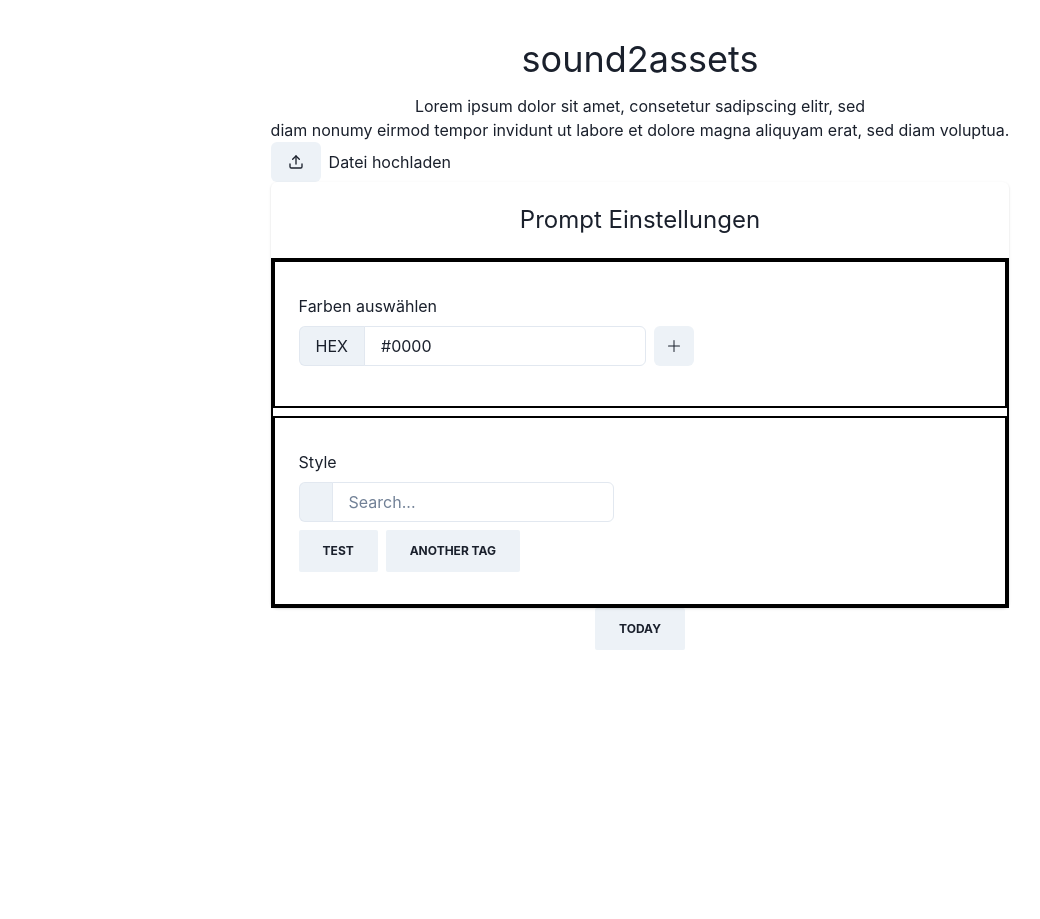
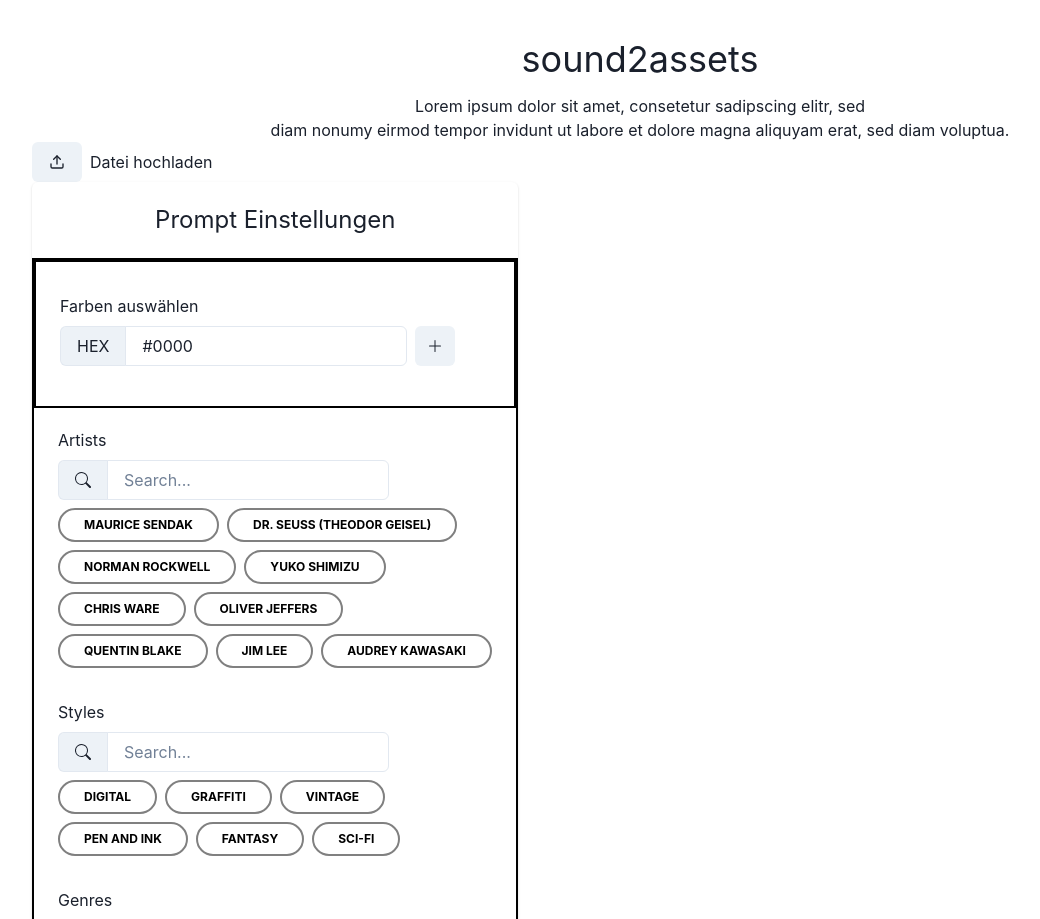
Before and after one commit to ExLeonem/sound2asset, a React (Vite) app: page / in a window 1280 px wide. Shown: the top 919 px of the page, without its empty margins (0-1040 px from the left). Before the commit the page ends 800 px from the top, so only its background shows below. Built offline with nearby package versions, Linux system fonts and the light colour scheme.

Commit message:
add generic selection create sidebar

```diff
--- a/src/App.tsx
+++ b/src/App.tsx
@@ -19,7 +19,6 @@ function App() {
       </Header>
       <FileUpload />
       <Sidebar/>
-      <Tag>today</Tag>
     </>
   )
 }
--- /dev/null
+++ b/src/assets/colors.module.scss
@@ -0,0 +1,4 @@
+
+$celtic_blue: #2368D6;
+$columbia_blue: #BFDBF7;
+$oxford_blue: #16243B;
--- a/src/components/color/color.module.scss
+++ b/src/components/color/color.module.scss
@@ -4,7 +4,6 @@
 
 .color {
   cursor: pointer;
-  user-select: none;
   padding: 8px;
 
   &:hover .colorBuble {
--- a/src/components/search/search.tsx
+++ b/src/components/search/search.tsx
@@ -1,5 +1,6 @@
-import {Input, InputGroup, InputLeftAddon, VStack} from "@chakra-ui/react";
-import {useState} from "react";
+import { IconButton, Input, InputGroup, InputLeftAddon, VStack } from "@chakra-ui/react";
+import { useState } from "react";
+import { BsSearch, BsPlusLg } from "react-icons/bs";
 
 interface SearhProps {
   collection?: string[];
@@ -10,22 +11,25 @@ const Search = ({ collection }: SearhProps) => {
 
   const filterCollection = (searchString: string) => {
     let searchLength = searchString.length;
-        return collection?.map(item => item.slice(0, searchLength)).filter(item => item === searchString)
-    }
+    return collection
+      ?.map((item) => item.slice(0, searchLength))
+      .filter((item) => item === searchString);
+  };
 
   return (
     <VStack>
       <InputGroup>
-              <InputLeftAddon></InputLeftAddon>
+        <InputLeftAddon>
+          <BsSearch />
+        </InputLeftAddon>
         <Input
           placeholder={"Search..."}
           value={searchString}
           onChange={(e) => setSearchString(e.target.value)}
         />
       </InputGroup>
-
     </VStack>
   );
-}
+};
 
 export default Search;
--- /dev/null
+++ b/src/components/sidebar/selection.tsx
@@ -0,0 +1,55 @@
+import React, { useState } from "react";
+import { VStack, Text } from "@chakra-ui/react";
+import Search from "../search/search";
+import TagCollection from "../tag-collection/tag-collection";
+import Tag from "../tag/tag";
+import { artists } from "../../lib/state";
+import { useAtom } from "jotai";
+
+interface SelectionProps {
+  header: string;
+  values?: string[];
+  onRemove?: (idx: number) => () => void;
+  onAdd?: (value: string) => () => void;
+  atomToUse: any;
+}
+
+const Selection = ({ header, values, atomToUse }: SelectionProps) => {
+  const [availableValues, setAvailableValues] = useState<string[]>(
+    values || []
+  );
+  const [selectedValues, setSelectedValues] = useAtom(artists);
+
+  const addValue = (value: string) => () => {
+    setSelectedValues([...selectedValues, value]);
+  };
+
+  const removeValue = (idx: number) => () => {
+    let modifiedValues = [...selectedValues];
+    modifiedValues.splice(idx, 1);
+    setSelectedValues(modifiedValues);
+  };
+
+  return (
+    <VStack width="100%" alignItems="flex-start" p="12px 24px">
+      <Text>{header}</Text>
+      <Search />
+      <TagCollection>
+        {availableValues.map((value, idx) => {
+          let isActive = selectedValues.includes(value);
+          return (
+            <Tag
+              active={isActive}
+              onAdd={addValue(value)}
+              onRemove={removeValue(idx)}
+            >
+              {value}
+            </Tag>
+          );
+        })}
+      </TagCollection>
+    </VStack>
+  );
+};
+
+export default Selection;
--- a/src/components/sidebar/sidebar.tsx
+++ b/src/components/sidebar/sidebar.tsx
@@ -1,19 +1,54 @@
 import { Card, CardBody, CardHeader, Text, VStack } from "@chakra-ui/react";
+import Selection from './selection.tsx';
+import { artists, genres, styles } from "../../lib/state.ts";
 import ColorSelection from "./color-selection.tsx";
-import StyleSelection from "./style-selection.tsx";
+
+const dummyStyles = [
+    "Digital",
+    "Graffiti",
+    "Vintage",
+    "Pen and Ink",
+    "Fantasy",
+    "Sci-Fi"
+  ]
+
+const dummyArtists = [
+    "Maurice Sendak",
+    "Dr. Seuss (Theodor Geisel)",
+    "Norman Rockwell",
+    "Yuko Shimizu",
+    "Chris Ware",
+    "Oliver Jeffers",
+    "Quentin Blake",
+    "Jim Lee",
+    "Audrey Kawasaki",
+  ];
+
+
+const dummyGenres = [
+    "Rock",
+    "Metal",
+    "Pop",
+    "R&B",
+    "Klassik",
+    "Dub"
+]
 
 interface SidebarProps {}
 
 const Sidebar = ({}: SidebarProps) => {
+
   return (
-    <Card>
+    <Card width="40%" >
       <CardHeader>
         <Text fontSize="2xl">Prompt Einstellungen</Text>
       </CardHeader>
       <CardBody p="0px">
         <VStack width="100%" border="2px solid black">
-          <ColorSelection />
-          <StyleSelection />
+          <ColorSelection/>
+          <Selection header="Artists" values={dummyArtists} atomToUse={artists}/>
+          <Selection header="Styles" values={dummyStyles} atomToUse={styles}/>
+          <Selection header="Genres" values={dummyGenres} atomToUse={genres}/>
         </VStack>
       </CardBody>
     </Card>
--- a/src/components/sidebar/style-selection.tsx
+++ /dev/null
@@ -1,26 +0,0 @@
-import { Text, VStack } from "@chakra-ui/react";
-import Search from "../search/search.tsx";
-import TagCollection from "../tag-collection/tag-collection.tsx";
-import Tag from "../tag/tag.tsx";
-
-interface StyleSelectionProps {}
-
-const StyleSelection = ({}: StyleSelectionProps) => {
-  return (
-    <VStack
-      width="100%"
-      alignItems="flex-start"
-      border="2px solid black"
-      p="32px 24px"
-    >
-      <Text>Style</Text>
-      <Search />
-      <TagCollection>
-        <Tag>Test</Tag>
-        <Tag>Another Tag</Tag>
-      </TagCollection>
-    </VStack>
-  );
-};
-
-export default StyleSelection;
--- a/src/components/tag-collection/tag-collection.tsx
+++ b/src/components/tag-collection/tag-collection.tsx
@@ -1,13 +1,13 @@
 import {HStack} from "@chakra-ui/react";
 
 
-interface TagCollection {
+interface TagCollectionProps {
     children: undefined | JSX.Element | JSX.Element[];
 }
 
-const TagCollection = ({ children }) => {
+const TagCollection = ({ children }: TagCollectionProps) => {
 
-  return <HStack >
+  return <HStack wrap="wrap">
       {children}
   </HStack>;
 };
--- /dev/null
+++ b/src/components/tag/tag.module.scss
@@ -0,0 +1,19 @@
+
+@import '../../assets//colors.module.scss';
+
+.tag {
+    cursor: pointer;
+    user-select: none;
+    padding: 6px 24px !important;
+    border-radius: 24px !important;
+    background-color: transparent !important;
+
+    color: black !important;
+    border: 2px solid grey;
+
+    &.active {
+        background-color: $columbia_blue !important;
+        color: white;
+        border: 2px solid transparent !important;
+    }
+}
--- a/src/components/tag/tag.tsx
+++ b/src/components/tag/tag.tsx
@@ -1,15 +1,39 @@
-import {Badge} from "@chakra-ui/react";
+import { Badge } from "@chakra-ui/react";
+import { useState } from "react";
+import styles from "./tag.module.scss";
 
 interface TagProps {
-    children: string;
-    variant?: "solid" | "outline"
+  children: string;
+  active?: boolean;
+  variant?: "solid" | "outline";
+  onAdd?: () => void;
+  onRemove?: () => void;
 }
 
-const Tag = ({ variant, children }: TagProps) => {
+const Tag = ({ variant="solid", active, children, onAdd, onRemove }: TagProps) => {
+  const [isActive, setIsActive] = useState(active || false);
 
-    return <Badge variant={variant} padding="12px 24px">
-        {children}
+
+  const toggleActive = () => {
+    if (!isActive && onAdd) {
+      onAdd();
+    } else if (isActive && onRemove) {
+      onRemove();
+    }
+
+    setIsActive(!isActive);
+  };
+
+  const classes = [styles.tag];
+  if (isActive) {
+    classes.push(styles.active);
+  }
+
+  return (
+    <Badge className={classes.join(" ")} variant={variant} onClick={toggleActive}>
+      {children}
     </Badge>
-}
+  );
+};
 
 export default Tag;
```
Lines whose indentation alone changed are shown as unchanged.
